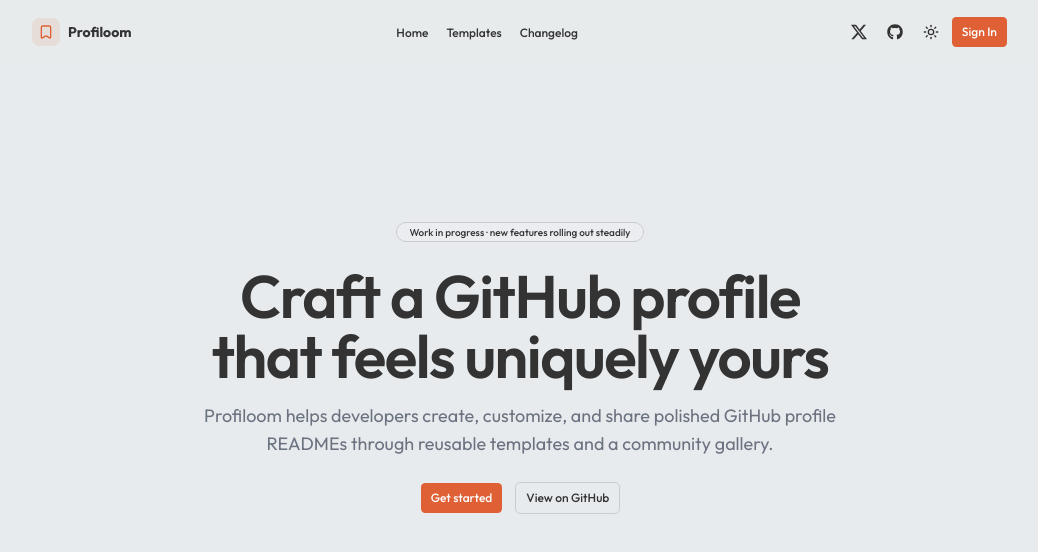
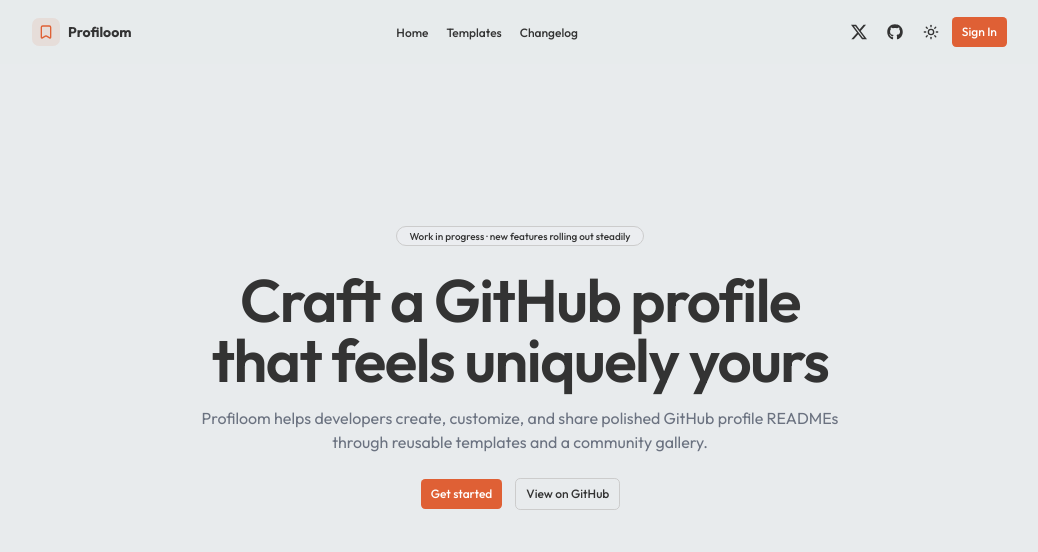
Before and after one commit to Remy349/profiloom, a Next.js app: page / in a window 1280 px wide. Shown: the top 552 px of the page, without its empty margins (120-1158 px from the left). Built offline with nearby package versions, Linux system fonts and the light colour scheme.

Commit message:
modify: Minor style change

```diff
--- a/app/(landing)/_components/home/hero.tsx
+++ b/app/(landing)/_components/home/hero.tsx
@@ -13,7 +13,7 @@
           <h1 className="text-balance text-4xl font-semibold tracking-tight sm:text-5xl lg:text-6xl">
             Craft a GitHub profile that feels uniquely yours
           </h1>
-          <p className="text-pretty text-base text-muted-foreground sm:text-lg">
+          <p className="text-pretty text-sm text-muted-foreground sm:text-base">
             Profiloom helps developers create, customize, and share polished
             GitHub profile READMEs through reusable templates and a community
             gallery.
```
